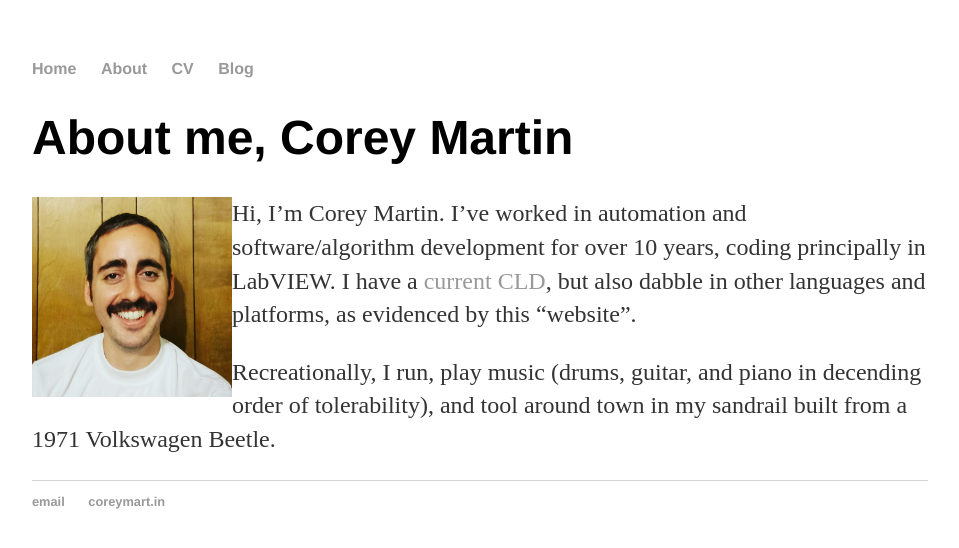
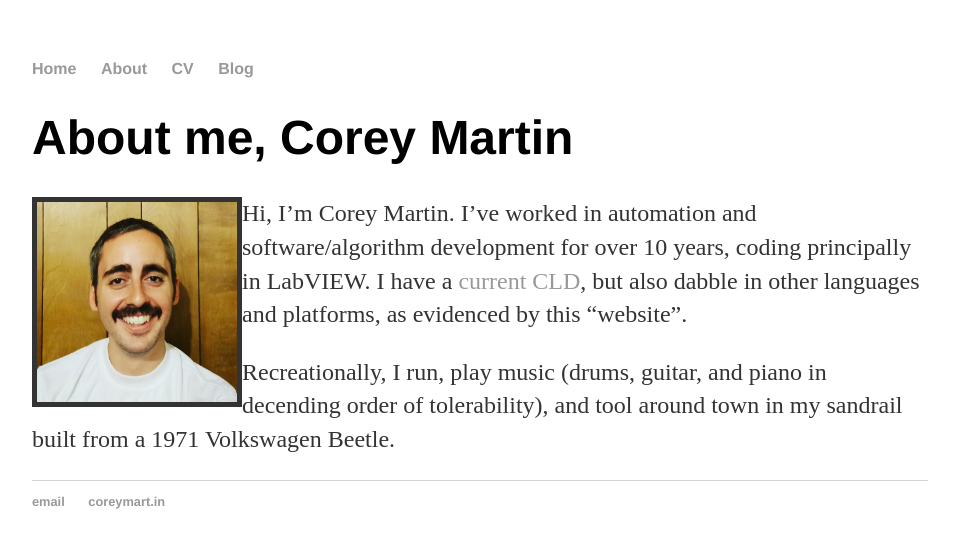
Before and after one commit to CoreySMartin/CoreySMartin.github.io, a Jekyll site: the page built from about/index.md, in a window 1280 px wide. Shown: the top 548 px of the page, without its empty margins (160-1119 px from the left). Built offline with Jekyll 4.4.1, drawn with Linux system fonts in a browser that asks for light colours.

Commit message:
Update index.md

```diff
--- a/about/index.md
+++ b/about/index.md
@@ -3,7 +3,7 @@
 title: About Corey Martin
 ---
 # About me, Corey Martin
-<img align="left" src="/about/aboutme.jpg" alt="" title="Me: Corey Martin" width="200" />
+<img align="left" src="/about/aboutme.jpg" alt="" title="Me: Corey Martin" width="200" border="5" />
 Hi, I'm Corey Martin.  I've worked in automation and software/algorithm development for over 10 years, coding principally in LabVIEW.  I have a [current CLD](https://www.youracclaim.com/badges/66e1fb02-43df-46c7-aaf9-c49be9c5ffc1), but also dabble in other languages and platforms, as evidenced by this "website".
 
 Recreationally, I run, play music (drums, guitar, and piano in decending order of tolerability), and tool around town in my sandrail built from a 1971 Volkswagen Beetle.
```
